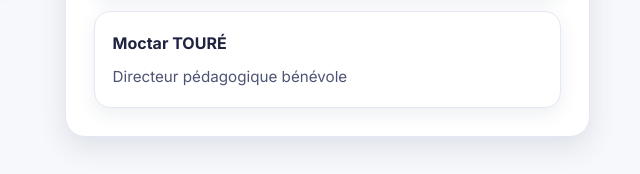
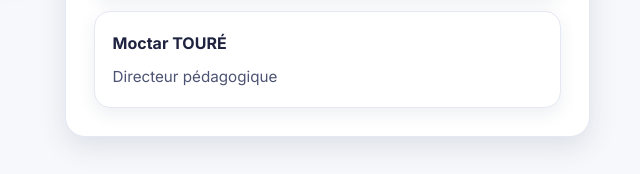
Before and after one commit to MoctarToure/logixforma, a plain HTML site: page index.html in a window 1280 px wide. Shown: the part 3486-3660 px from the top of the page, 640-1280 px from the left. Drawn offline with Linux system fonts and the light colour scheme.

Commit message:
Update index.html

```diff
--- a/index.html
+++ b/index.html
@@ -1098,7 +1098,7 @@
 
             <div class="staff-card">
               <h4>Moctar TOURÉ</h4>
-              <p>Directeur pédagogique bénévole</p>
+              <p>Directeur pédagogique</p>
             </div>
           </div>
         </div>
```
